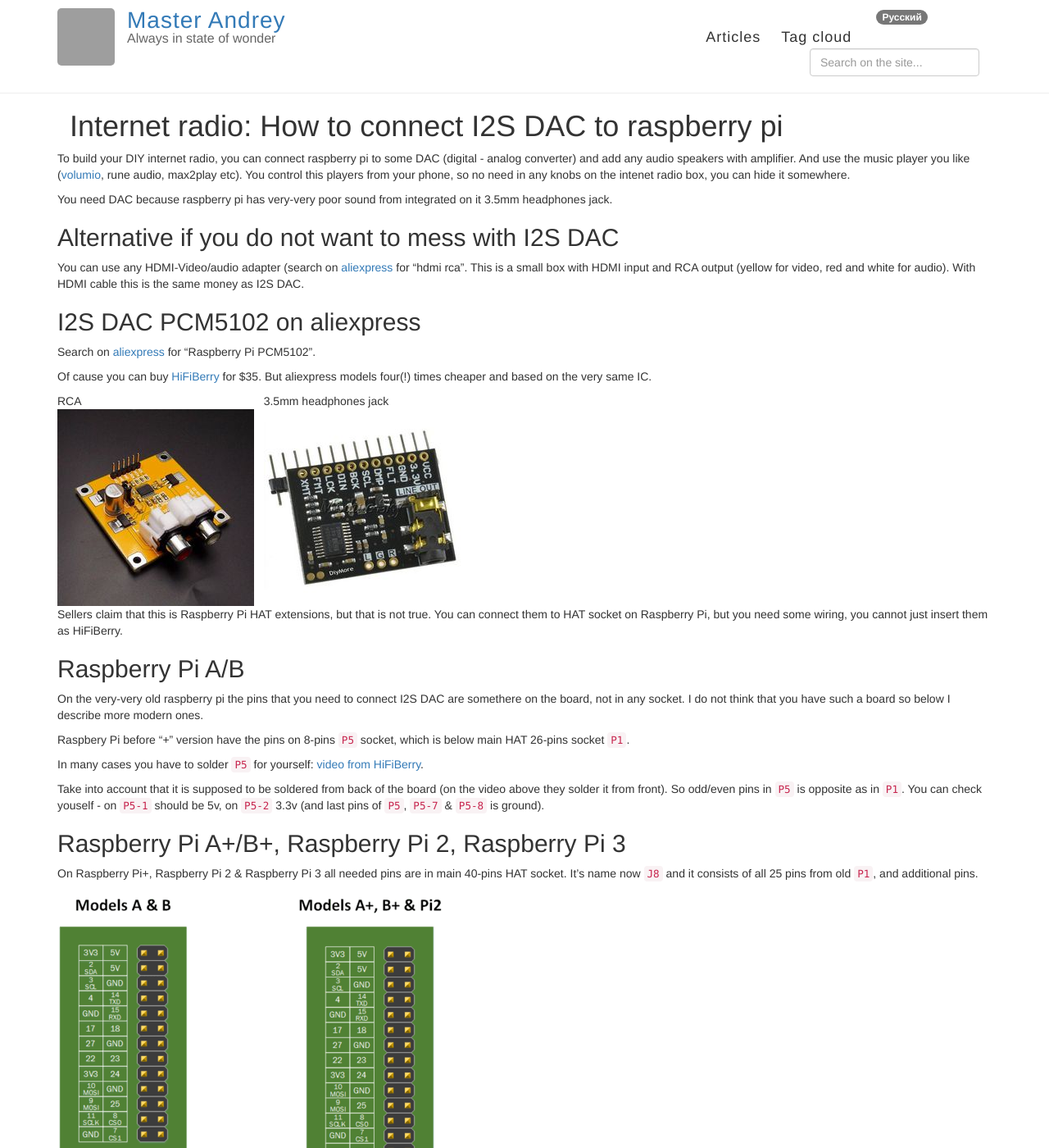
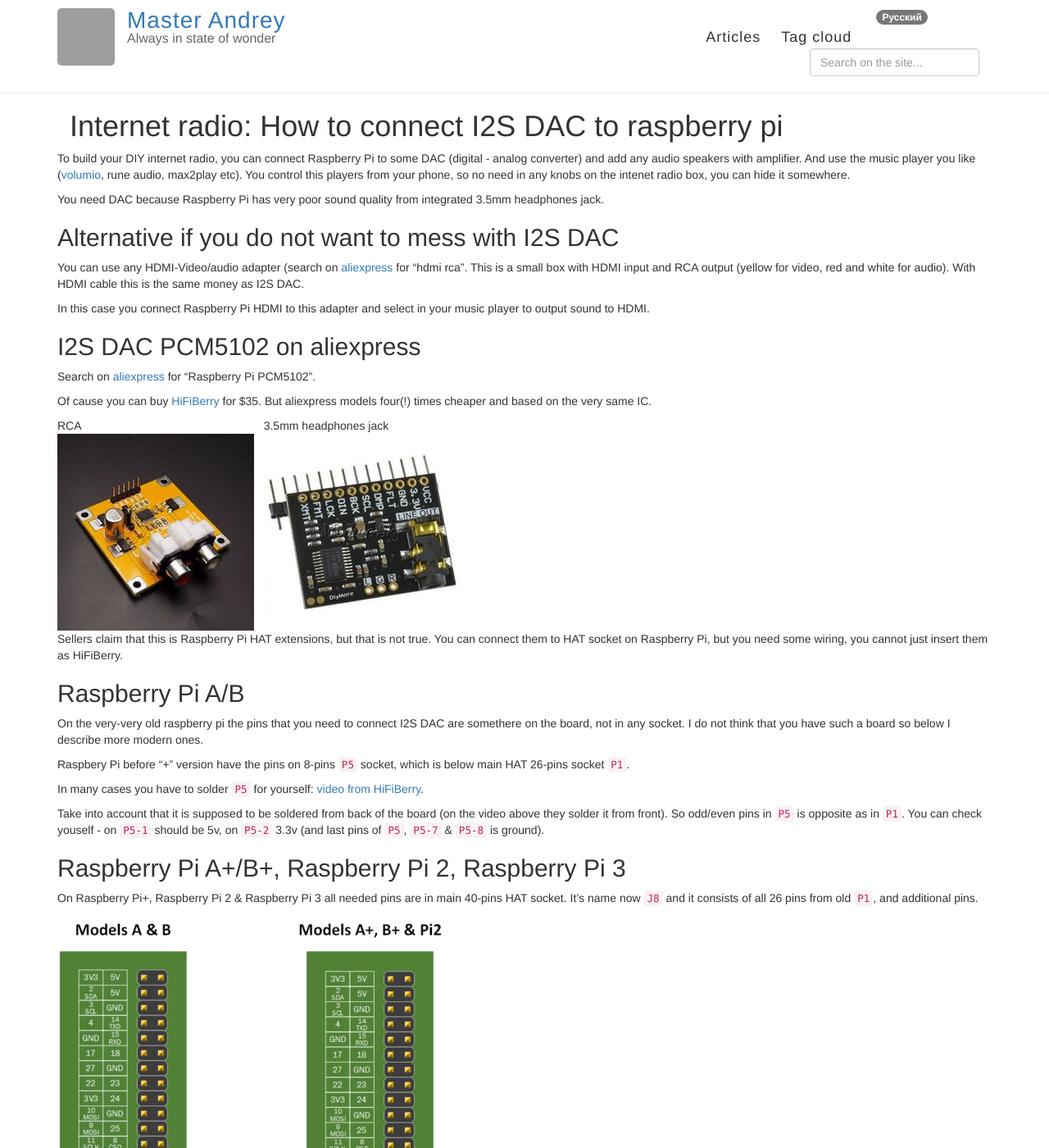
Before and after one commit to andgineer/sorokin.engineer, a Jekyll site: the page built from posts/en/_posts/2017-04-30-dac_raspberry_pi_pcm5102.md, in a window 1280 px wide and 1400 px high. Shown: the whole window at 82% size. Built offline with Jekyll 4.4.1, drawn with Linux system fonts in a browser that asks for light colours; nearby versions of some CDN libraries; comment, search, counter and statistics services are not loaded; grey boxes are pictures that could not be loaded.

Commit message:
DAC post typos

```diff
--- a/posts/en/_posts/2017-04-30-dac_raspberry_pi_pcm5102.md
+++ b/posts/en/_posts/2017-04-30-dac_raspberry_pi_pcm5102.md
@@ -7,14 +7,14 @@ comments: true
 tags: [raspberry pi, DAC, HAT, PCM5102]
 ---
 
-To build your DIY internet radio, you can connect raspberry pi to some DAC
+To build your DIY internet radio, you can connect Raspberry Pi to some DAC
 (digital - analog converter) and add any audio speakers with amplifier.
 And use the music player you like ([volumio](https://volumio.org/),
 rune audio, max2play etc).
 You control this players from your phone, so no need in any knobs on the intenet
 radio box, you can hide it somewhere.
 
-You need DAC because raspberry pi has very-very poor sound from integrated on it
+You need DAC because Raspberry Pi has very poor sound quality from integrated
 3.5mm headphones jack.
 
 ## Alternative if you do not want to mess with I2S DAC
@@ -23,6 +23,9 @@ You can use any HDMI-Video/audio adapter (search on [aliexpress](https://www.ali
 This is a small box with HDMI input and RCA output (yellow for video, red and white
 for audio).
 With HDMI cable this is the same money as I2S DAC.
+
+In this case you connect Raspberry Pi HDMI to this adapter and select in your music player
+to output sound to HDMI.
 
 ## I2S DAC PCM5102 on aliexpress
 Search on [aliexpress](https://www.aliexpress.com) for "Raspberry Pi PCM5102".
@@ -59,7 +62,7 @@ You can check youself - on `P5-1` should be 5v, on `P5-2`
 
 On Raspberry Pi+, Raspberry Pi 2 & Raspberry Pi 3
 all needed pins are in main 40-pins HAT socket.
-It's name now `J8` and it consists of all 25 pins from old `P1`, and additional pins.
+It's name now `J8` and it consists of all 26 pins from old `P1`, and additional pins.
 
 ![](/images/raspberry-pi-p5.png)
 
```
